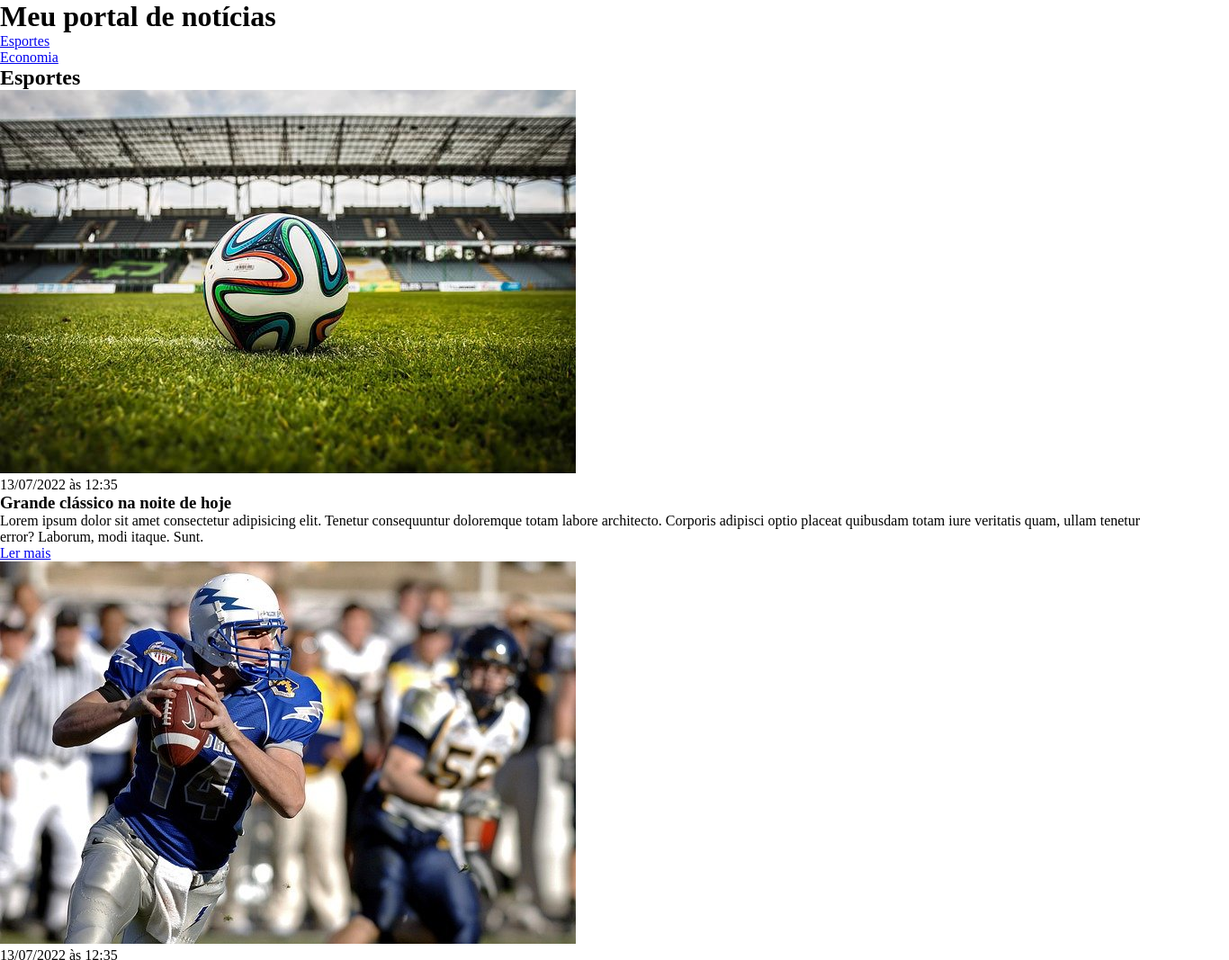
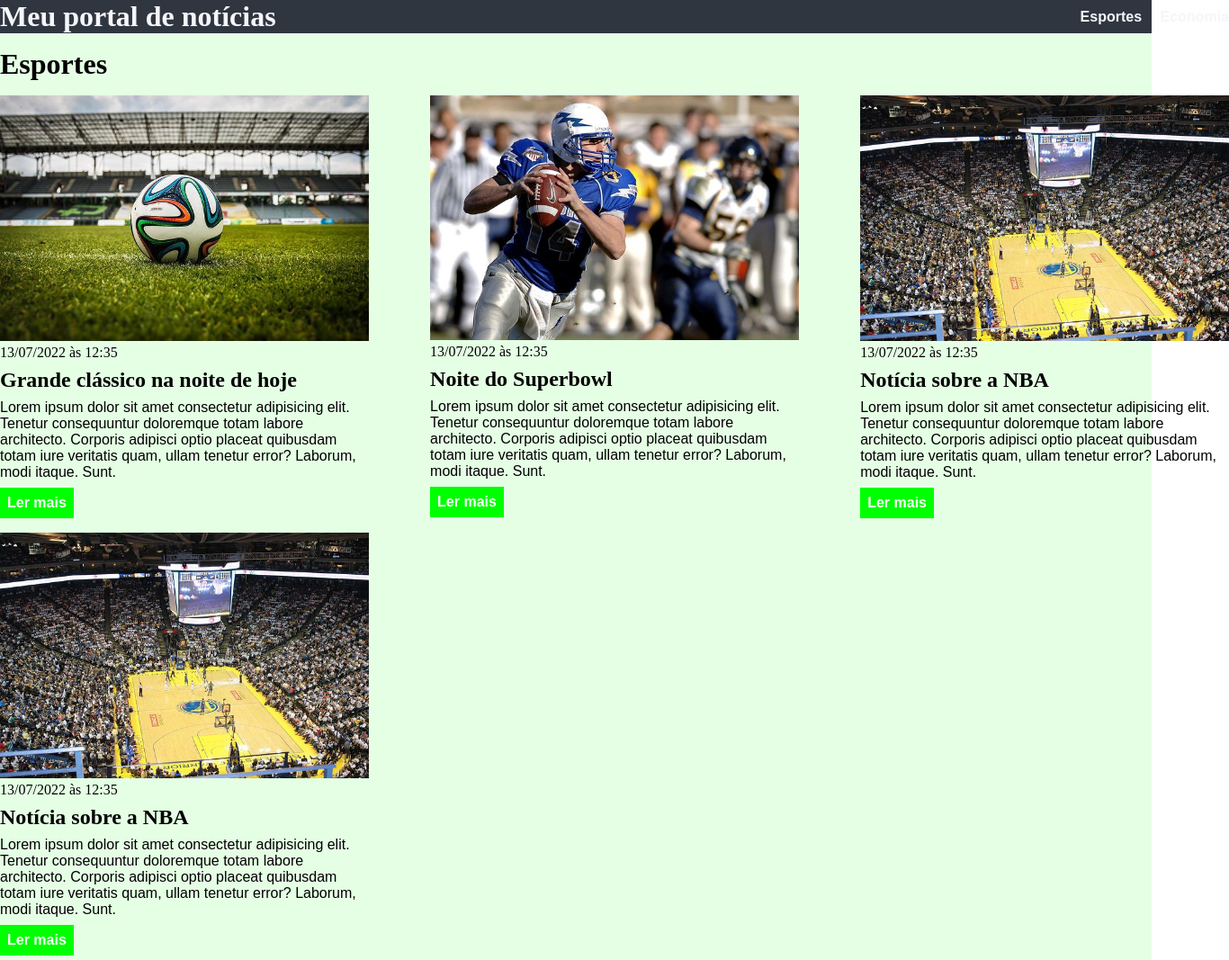
Before and after one commit to Wellington-m/ebac_frontend, a plain HTML site: page index.html in a window 1280 px wide. Shown: the top 1067 px of the page at 90% size, 1366 px wide, since content can reach past the window. Drawn offline with Linux system fonts and the light colour scheme.

Commit message:
criado estilização

```diff
--- a/index.html
+++ b/index.html
@@ -9,6 +9,7 @@
 </head>
 <body>
     <header>
+      <div class="container">
         <h1>Meu portal de notícias</h1>
         <nav>
             <ul>
@@ -20,9 +21,12 @@
                 </li>
             </ul>
         </nav>
+      </div>
     </header>
     <section id="sports">
+      <div class="container">
         <h2>Esportes</h2>
+          <div class="articles">
             <article>
               <img src="./imagens/futebol.jpg" alt="Bola de futebol no gramado" />
               <header>
@@ -67,9 +71,13 @@
               </p>
               <a href="#" title="Leia a notícia completa">Ler mais</a>
             </article>
+          </div>
+      </div>
     </section>
     <section id="economy">
+      <div class="container">
         <h2>Economia</h2>
+        <div class="articles">
           <article>
             <img src="./imagens/dolares.jpg" alt="Muitos dólares" />
             <header>
@@ -103,6 +111,8 @@
             </p>
             <a href="#" title="Leia a notícia completa">Ler mais</a>
           </article>
+        </div>
+      </div>
     </section>
 </body>
 </html>
--- a/main.css
+++ b/main.css
@@ -3,3 +3,104 @@
   margin: 0;
   padding: 0;
 }
+
+body > header { /*somente o header que é filho direto do body sera modificado*/
+  background-color: #2f3640;
+  padding: 16 px 0;
+  color: #f5f6fa;
+}
+
+header .container {
+  display: flex;
+  align-items: center;
+  justify-content: space-between;
+}
+
+header li {
+  display: inline;
+  font-family: Arial, Helvetica, sans-serif;
+  font-weight: bold;
+  margin-left: 16px;
+}
+
+header li a {
+  color: #f5f6fa;
+  text-decoration: none;
+}
+
+.container {
+  width: 1366px;
+  margin: 0 auto;
+}
+
+.articles {
+  display: flex;
+  flex-wrap: wrap;
+  justify-content: space-between; /*distribui o conteudo igualmente na horizontal*/
+}
+
+.articles article img {
+  /* height: 180px; */
+  width: 100%;
+}
+
+.articles article {
+  width: 30%; /*Com 3 elementos na tela ocupa 90% da largura, os outros 10% o justify-content no .articles distribui igualmente*/
+}
+
+section {
+  padding: 16px 0;
+}
+
+section h2,
+.articles article { /*Aplica a formatação para os h2 e para os 'article'*/
+  margin-bottom: 16px;
+}
+
+.articles article h3 {
+  margin-top: 8px;
+  margin-bottom: 8px;
+}
+
+.articles article a {
+  background-color: blue;
+  color: #fff;
+  padding: 8px;
+  display: inline-block; /*a tag 'a' por padrão tem o display inline, que pode causar sobreposição de conteúdo, mudar para inline-block pode resolver*/
+  text-decoration: none;
+  font-weight: bold;
+}
+
+.articles article a:hover {
+  text-decoration: underline;
+}
+
+.articles article p,
+.articles article a {
+  font-family: Arial, Helvetica, sans-serif;
+}
+
+.articles article h3 {
+  font-size: 24px;
+}
+
+section h2 {
+  font-size: 32px;
+}
+
+#sports {
+  background-color: rgba(0, 255, 0, 0.1);
+}
+
+#sports .articles article a {
+  background-color: rgba(0, 255, 0, 1);
+  margin-top: 8px;
+}
+
+#economy {
+  background-color: #f8f59f;
+}
+
+#economy .articles article a {
+  background-color: #ff9f1a;
+}
```
Lines whose indentation alone changed are shown as unchanged.
